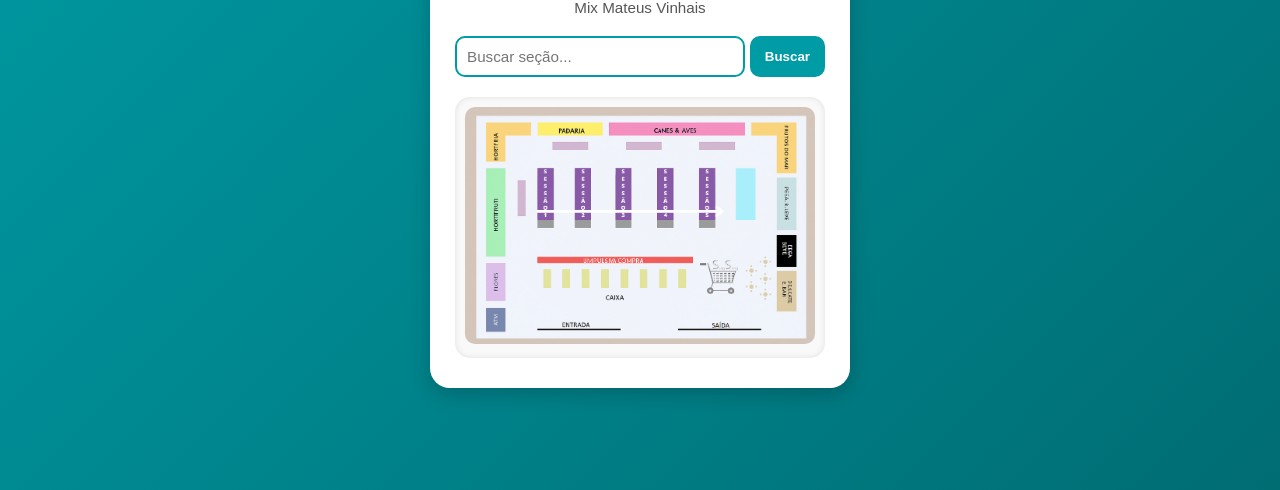
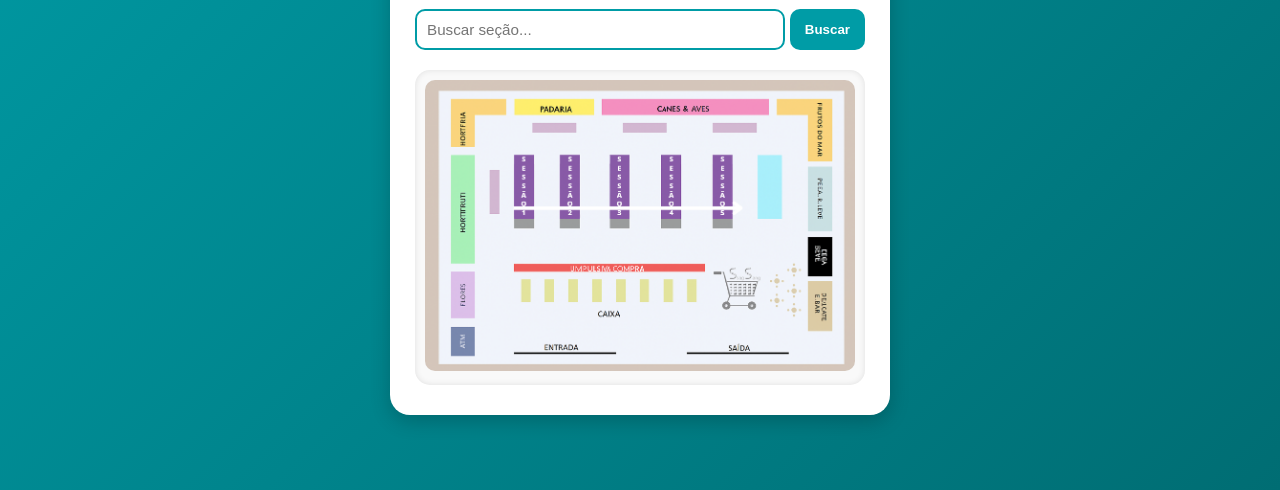
Before and after one commit to CHRIS604563/mapamateus, a plain HTML site: page index.html in a window 1280 px wide. Shown: the part 310-800 px from the top of the page. Drawn offline with Linux system fonts and the light colour scheme.

Commit message:
Update index.html

```diff
--- a/index.html
+++ b/index.html
@@ -25,8 +25,8 @@
       background: #fff;
       border-radius: 20px;
       box-shadow: 0 6px 20px rgba(0, 0, 0, 0.2);
-      width: 90%;
-      max-width: 420px;
+      width: 100%;
+      max-width: 500px;
       padding: 30px 25px;
       text-align: center;
     }
```
